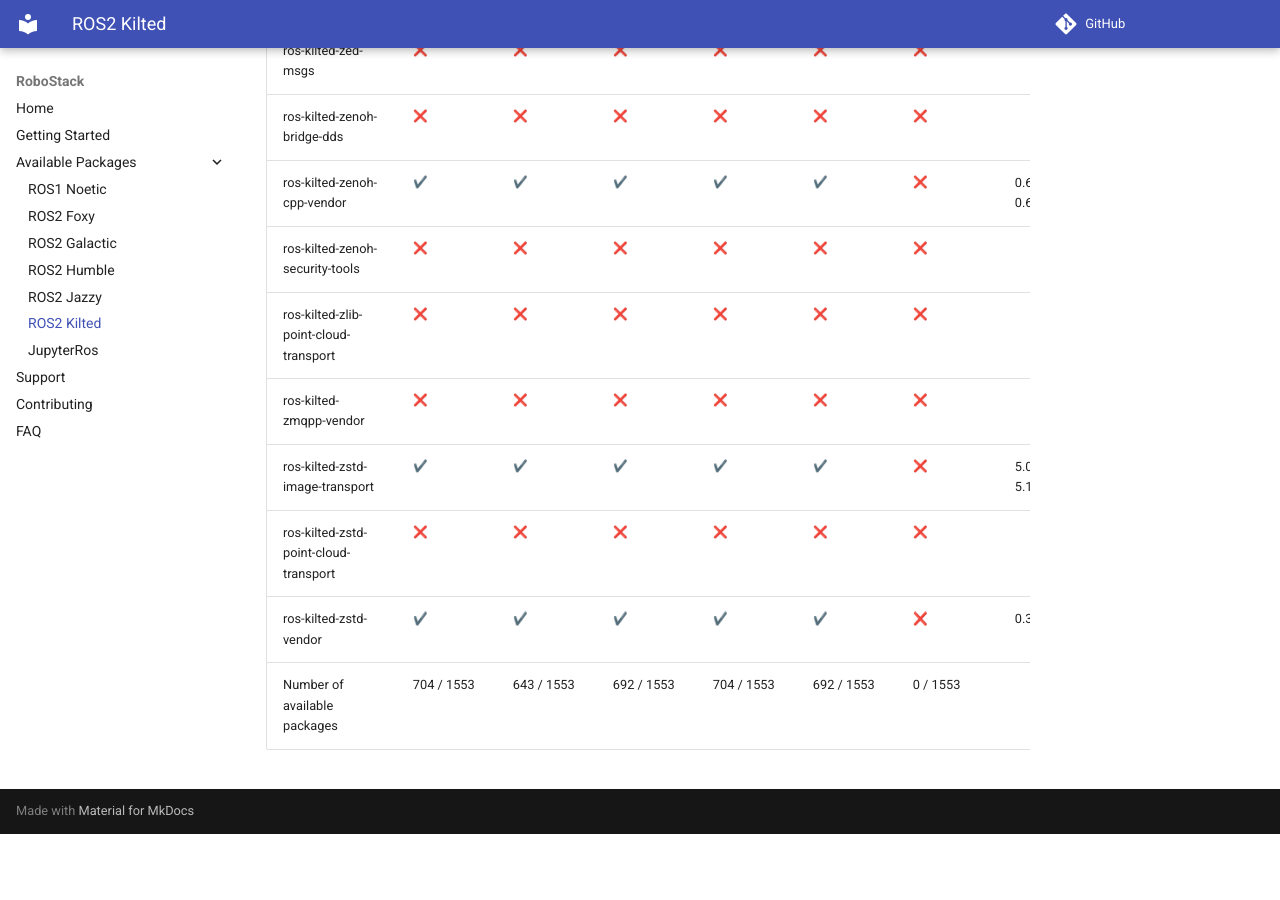
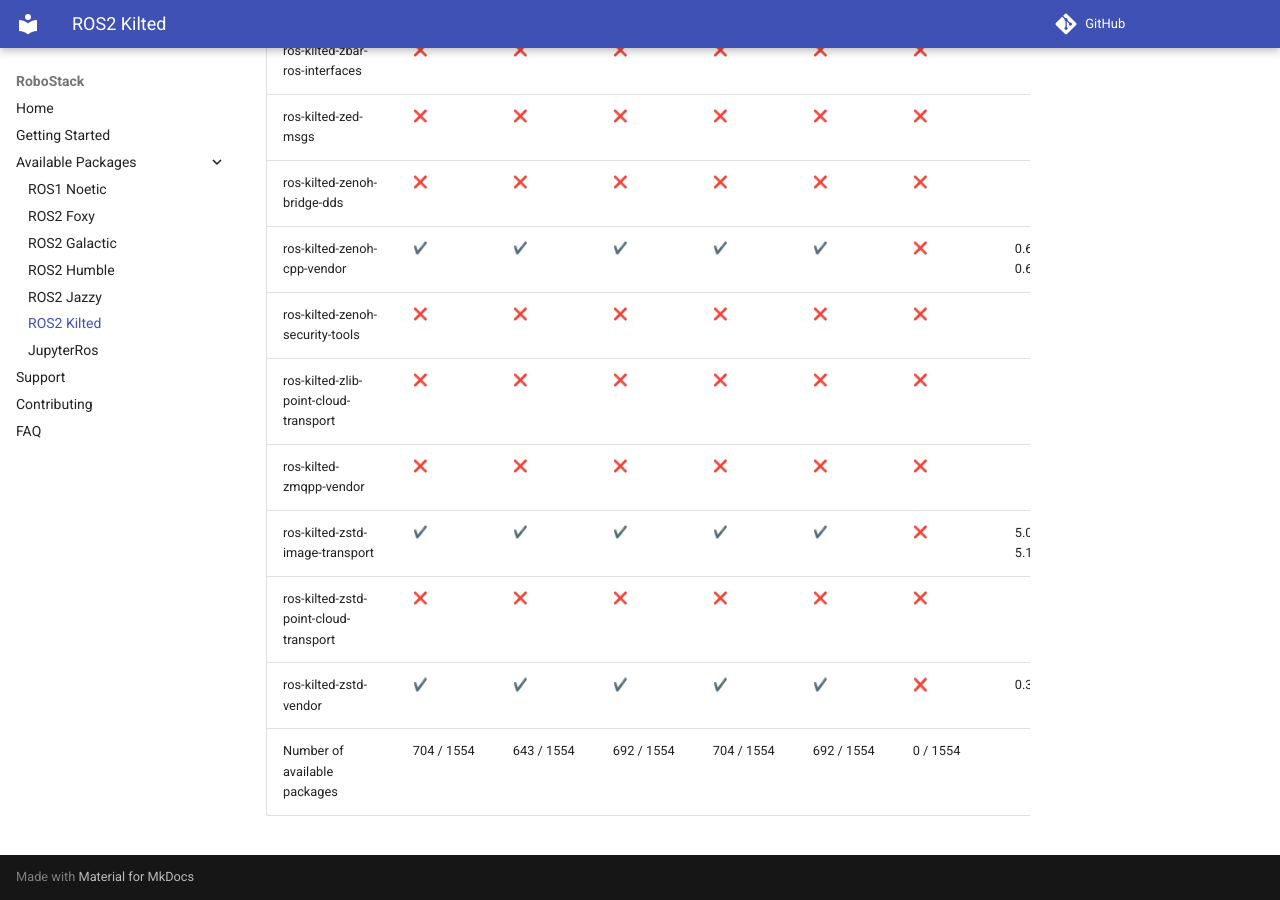
Before and after one commit to RoboStack/robostack.github.io, an MkDocs documentation site: the page built from docs/kilted.md, in a window 1280 px wide and 900 px high, scrolled down 114633 px. Built offline with MkDocs 1.6.1 and Material for MkDocs 9.7.7, drawn with Linux system fonts in a browser that asks for light colours; emoji names are drawn with the system emoji font; comment, search, counter and statistics services are not loaded; before the commit the page ends 115467 px from its top, so only the background shows below that; some of the changed text lies outside the part shown.

Commit message:
Update tables

```diff
--- a/docs/kilted.md
+++ b/docs/kilted.md
@@ -1553,4 +1554,4 @@
 | ros-kilted-zstd-image-transport | :heavy_check_mark: { data-sort='1' } | :heavy_check_mark: { data-sort='1' } | :heavy_check_mark: { data-sort='1' } | :heavy_check_mark: { data-sort='1' } | :heavy_check_mark: { data-sort='1' } | :x: { data-sort='0' } | 5.0.2, 5.1.0, 5.1.1  |
 | ros-kilted-zstd-point-cloud-transport | :x: { data-sort='0' } | :x: { data-sort='0' } | :x: { data-sort='0' } | :x: { data-sort='0' } | :x: { data-sort='0' } | :x: { data-sort='0' } |   |
 | ros-kilted-zstd-vendor | :heavy_check_mark: { data-sort='1' } | :heavy_check_mark: { data-sort='1' } | :heavy_check_mark: { data-sort='1' } | :heavy_check_mark: { data-sort='1' } | :heavy_check_mark: { data-sort='1' } | :x: { data-sort='0' } | 0.32.0  |
-| Number of available packages |  704 / 1553 | 643 / 1553 | 692 / 1553 | 704 / 1553 | 692 / 1553 | 0 / 1553 |
+| Number of available packages |  704 / 1554 | 643 / 1554 | 692 / 1554 | 704 / 1554 | 692 / 1554 | 0 / 1554 |
```
Also changed, not shown: other parts of docs/kilted.md (+1 -0 lines).
